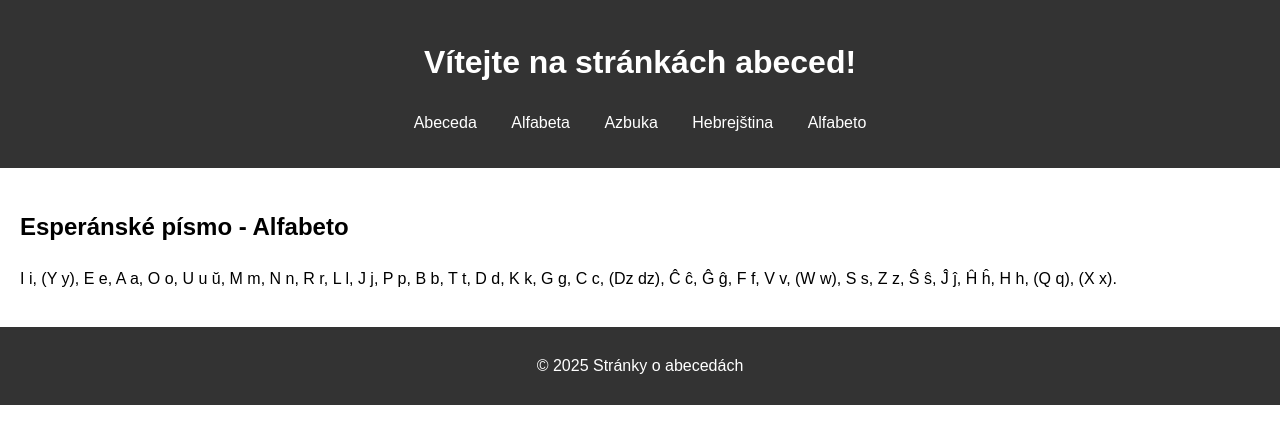
After one commit to RichardDomnosil/Repo-Domnosil, a Flask app: template templates/alfabeto.html in a window 1280 px wide. The commit adds this page. Shown: the top 444 px of the page. Run offline with Flask 3, Linux system fonts and the light colour scheme; the template is opened without the code that fills it, so the values that code supplies are empty.

Commit message:
Doplnění všech potřebných souborů a úprava kódu pro funkčnost.

```diff
--- a/main.py
+++ b/main.py
@@ -5,7 +5,7 @@ app = Flask(__name__)
 
 @app.route('/')
 def home():
-    return render_template('base.html')
+    return render_template('index.html')
 
 
 @app.route('/abeceda')
@@ -27,6 +27,10 @@ def azbuka():
 def hebrejstina():
     return render_template('hebrejstina.html')
 
+@app.route('/alfabeto')
+def alfabeta():
+    return render_template('alfabeto.html')
+
 
 if __name__ == '__main__':
     app.run(debug=True)
--- /dev/null
+++ b/templates/alfabeto.html
@@ -0,0 +1,8 @@
+{% extends 'base.html' %}
+
+{% block title %}Alfabeto{% endblock %}
+
+{% block content %}
+<h2>Esperánské písmo - Alfabeto</h2>
+<p>I i, (Y y), E e, A a, O o, U u ŭ, M m, N n, R r, L l, J j, P p, B b, T t, D d, K k, G g, C c, (ǲ dz), Ĉ ĉ, Ĝ ĝ, F f, V v, (W w), S s, Z z, Ŝ ŝ, Ĵ ĵ, Ĥ ĥ, H h, (Q q), (X x).</p>
+{% endblock %}
--- a/templates/base.html
+++ b/templates/base.html
@@ -15,6 +15,7 @@
                 <li><a href="{{ url_for('alfabeta') }}">Alfabeta</a></li>
                 <li><a href="{{ url_for('azbuka') }}">Azbuka</a></li>
                 <li><a href="{{ url_for('hebrejstina') }}">Hebrejština</a></li>
+                <li><a href="{{ url_for('alfabeto') }}">Alfabeto</a></li>
             </ul>
         </nav>
     </header>
```
